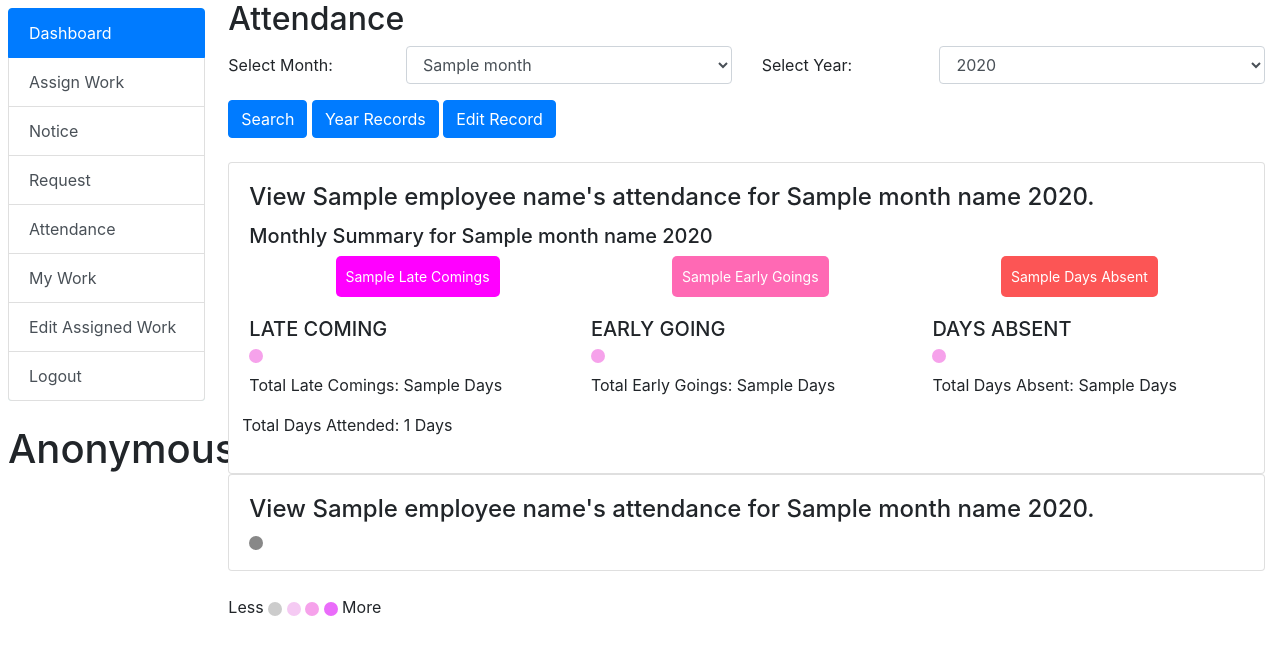
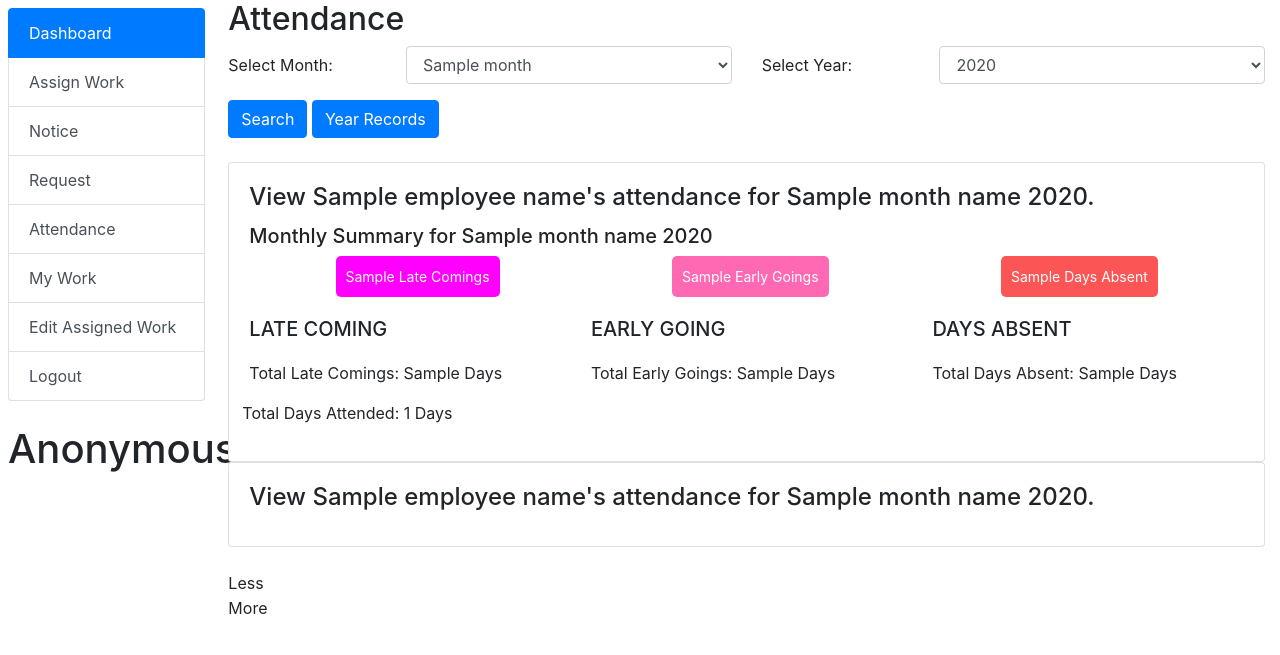
Before and after one commit to SaumyaMishra210/EmployeeManagement_system-, a Django app: template templates/attendance.html in a window 1280 px wide. Shown: the top 655 px of the page. Run offline with Django 5.2, Linux system fonts and the light colour scheme; the template is opened without the code that fills it: most values are stand-ins (such as "Sample title", 1, 10 or a date in 2020); some libraries are stand-ins or nearby versions.

Commit message:
attendance view:monthly,yearly and modify one by one enabled

```diff
--- a/static/css/attendance.css
+++ /dev/null
@@ -1,47 +0,0 @@
-        .horizontal-frame {
-            display: flex;
-            overflow-x: auto;
-            padding: 10px 0;
-            border-bottom: 1px solid #ddd; /* Optional: Adds a border at the bottom of the horizontal scroll */
-        }
-        .attendance-grid {
-            display: flex;
-            flex-wrap: nowrap;
-            gap: 10px; /* Adds space between months */
-        }
-        .month {
-            border: 1px solid #ddd;
-            border-radius: 5px;
-            width: 220px; /* Increased width for better visibility */
-            padding: 10px;
-            background-color: #f9f9f9; /* Optional: Background color for better visibility */
-        }
-        .month-name {
-            font-weight: bold;
-            text-align: center;
-            margin-bottom: 10px;
-        }
-        .month-grid {
-            display: flex;
-            flex-direction: column;
-            gap: 5px; /* Adds space between weeks */
-        }
-        .week {
-            display: flex;
-            gap: 2px; /* Adds space between days */
-        }
-        .day {
-            width: 14px;
-            height: 14px;
-            border-radius: 50%;
-            display: inline-block;
-            vertical-align: middle;
-        }
-        /* for monthly status */
-.attendance-block{
-width: 14px;
-            height: 14px;
-            border-radius: 50%;
-            display: inline-block;
-            vertical-align: middle;
-}
--- a/templates/attendance.html
+++ b/templates/attendance.html
@@ -33,14 +33,16 @@
     </div>
     <button type="submit" class="btn btn-primary">Search</button>
 
+
     <a href="{% url 'get_yearly_attendance_status' %}">
         <button type="button" class="btn btn-primary">Year Records</button>
     </a>
 
+    {% if request.user.is_authenticated %}
     <a href="{% url 'modify_attendance'  %}">
         <button type="button" class="btn btn-primary">Edit Record</button>
     </a>
-
+    {% endif %}
 </form>
 
 <div class="card">
@@ -112,12 +114,13 @@
         <h4 class="card-title">View {{ employee_name }}'s attendance for {{ month_name }} {{ year }}.</h4>
 
         <!-- GitHub-style Attendance Grid -->
-        <div class="attendance-grid">
+        <div class="month">
             {% for week in attendance_calendar %}
-            <div class="week">
+            <div class="month-grid">
                 {% for day in week %}
-                <div class="day" title="{{ day.date|date:'Y-m-d' }}: {{ day.status }}"
-                     style="background-color: {{ day.color }};"></div>
+<!--                {{ day.date|date:'d' }}-->
+                <div class="day days" title="{{ day.date|date:'Y-m-d' }}: {{ day.status }}"
+                     style="background-color: {{ day.color }}; "></div>
                 {% endfor %}
             </div>
             {% endfor %}
@@ -136,5 +139,23 @@
     <div class="day legend-color" style="background-color: #ea6cfa;"></div>
     <span>More</span>
 </div>
+<style>
+    .day{
+    margin:1px;
 
+}
+    .days{
+        border-radius:3px;
+     }
+    .month {
+        flex: 0 0 auto;
+        width: 200px;
+        border:none;
+    }
+    .month-grid {
+        display: grid;
+        grid-template-columns: repeat(7, 1fr);
+        gap: 1px;
+     }
+</style>
 {% endblock content %}
```
Also changed, not shown: EmployeeManagementSystem/utils/permissions.py (added, +20 -0 lines), db.sqlite3.
